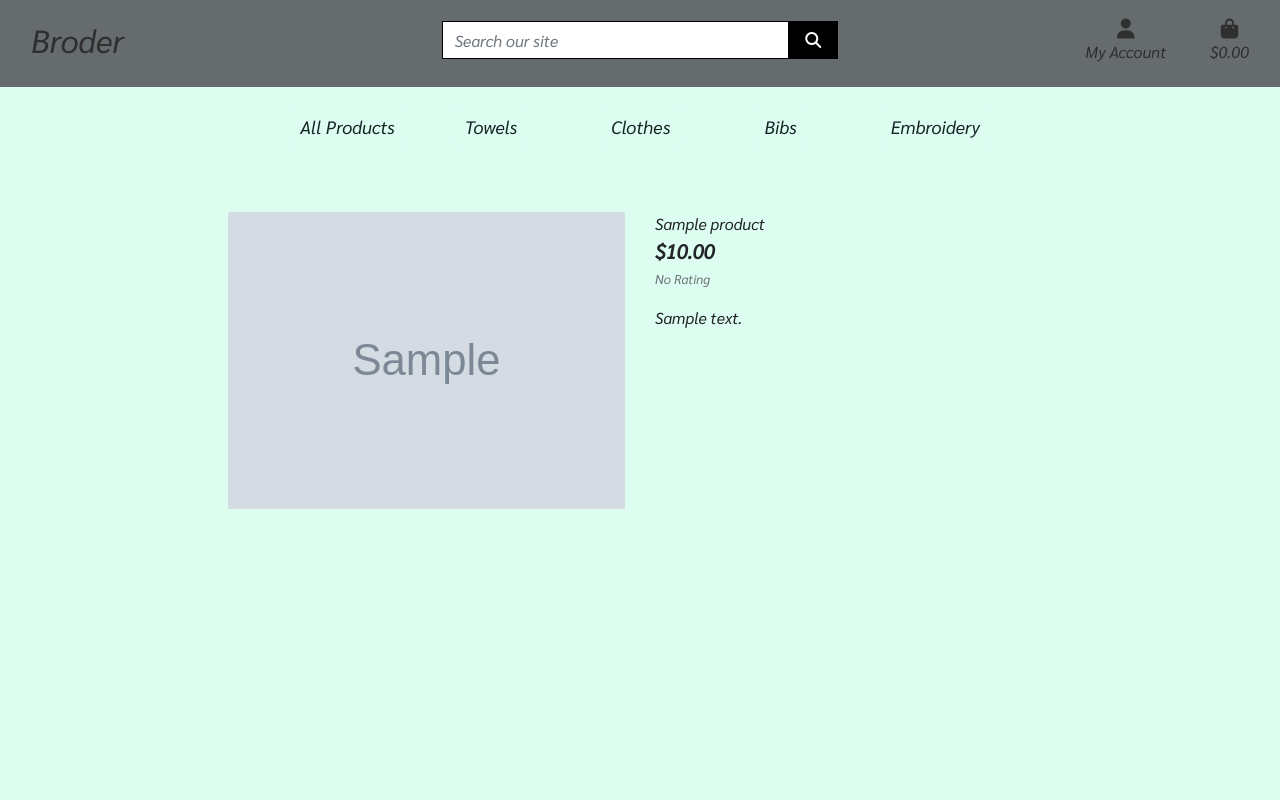
After one commit to Code-Institute-Submissions/Federvgh-ms4-broder, a Django app: page /products/1 in a window 1280 px wide. The commit adds this page. Run offline with Django 3.2, Linux system fonts and the light colour scheme; tables that the repository leaves empty hold one stand-in row (values such as "Sample post"); grey boxes marked "Sample" are stand-in pictures; parts of the project's set-up code (start-up, migrations or seed data) failed here and were passed over; some libraries are stand-ins or nearby versions.

Commit message:
added product details funcionality

```diff
--- /dev/null
+++ b/products/templates/products/product_detail.html
@@ -0,0 +1,43 @@
+{% extends "base.html" %}
+{% load static %}
+
+{% block page_header %}
+    <div class="container header-container">
+        <div class="row">
+            <div class="col"></div>
+        </div>
+    </div>
+{% endblock %}
+
+{% block content %}
+    <div class="overlay"></div>
+    <div class="container-fluid">
+        <div class="row">
+            <div class="col-12 col-md-6 col-lg-4 offset-lg-2">
+                <div class="image-container my-5">
+                    {% if product.image %}
+                        <a href="{{ product.image.url }}" target="_blank">
+                            <img class="card-img-top img-fluid" src="{{ product.image.url }}" alt="{{ product.name }}">
+                        </a>
+                        {% else %}
+                        <a href="">
+                            <img class="card-img-top img-fluid" src="{{ MEDIA_URL }}noimage.png" alt="{{ product.name }}">
+                        </a>
+                    {% endif %}
+                </div>
+            </div>
+            <div class="col-12 col-md-6 col-lg-4">
+                <div class="product-details-container mb-5 mt-md-5">
+                    <p class="mb-0">{{ product.name }}</p>
+                    <p class="lead mb-0 text-left font-weight-bold">${{ product.price }}</p>
+                    {% if product.rating %}
+                        <small class="text-muted"><i class="fas fa-star mr-1"></i>{{ product.rating }} / 5</small>
+                    {% else %}
+                        <small class="text-muted">No Rating</small>
+                    {% endif %}
+                    <p class="mt-3">{{ product.description }}</p>
+                </div>
+            </div>
+        </div>
+    </div>
+{% endblock %}
--- a/products/templates/products/products.html
+++ b/products/templates/products/products.html
@@ -26,7 +26,7 @@
                         <div class="col-sm-6 col-md-6 col-lg-4 col-xl-3">
                             <div class="card h-100 border-0">
                                 {% if product.image %}
-                                <a href="">
+                                <a href="{% url 'product_detail' product.id %}">
                                     <img class="card-img-top img-fluid" src="{{ product.image.url }}" alt="{{ product.name }}">
                                 </a>
                                 {% else %}
--- a/products/urls.py
+++ b/products/urls.py
@@ -2,5 +2,6 @@ from django.urls import path
 from . import views
 
 urlpatterns = [
-    path('', views.all_products, name='products')
+    path('', views.all_products, name='products'),
+    path('<product_id>', views.product_detail, name='product_detail'),
 ]
--- a/products/views.py
+++ b/products/views.py
@@ -1,9 +1,9 @@
-from django.shortcuts import render
+from django.shortcuts import render, get_object_or_404
 from .models import Product
 # Create your views here.
 
 def all_products(request):
-    """ Shows all products including sorting and searching"""
+    """ A view to show all products, including sorting and search queries """
 
     products = Product.objects.all()
 
@@ -11,5 +11,16 @@ def all_products(request):
         'products': products,
     }
 
+    return render(request, 'products/products.html', context)
 
-    return render(request, 'products/products.html', context)
+
+def product_detail(request, product_id):
+    """ A view to show individual products """
+
+    product = get_object_or_404(Product, pk=product_id)
+
+    context = {
+        'product': product,
+    }
+
+    return render(request, 'products/product_detail.html', context)
--- a/templates/includes/main-nav.html
+++ b/templates/includes/main-nav.html
@@ -1,14 +1,14 @@
 <div class="collapse navbar-collapse" id="main-nav">
     <ul class="navbar-nav w-auto mx-auto category-nav">
         <li class="nav-item dropdown">
-            <a class="logo-font nav-link text-black m-1" href="#" id="Product1" data-toggle="dropdown" aria-haspopup="true" aria-expanded="false">
+            <a class="logo-font nav-link text-black m-1" href="#" data-toggle="dropdown" aria-haspopup="true" aria-expanded="false">
                 <button>All Products</button>
             </a>
             <div class="dropdown-menu border-0" aria-labelledby="all-products-link">
                 <a href="" class="dropdown-item">By Price</a>
                 <a href="" class="dropdown-item">By Rating</a>
                 <a href="" class="dropdown-item">By Category</a>
-                <a href="" class="dropdown-item">All Products</a>
+                <a href="{% url 'products' %}" class="dropdown-item">All Products</a>
             </div>
         </li>
         <li class="nav-item px-4" id="#">
--- a/templates/includes/mobile-top-header.html
+++ b/templates/includes/mobile-top-header.html
@@ -1,4 +1,3 @@
-<ul>
   <li class="list-inline-item">
     <a class="text-black nav-link d-block d-lg-none" href="#" id="mobile-search" data-toggle="dropdown" aria-haspopup="true" aria-expanded="false">
         <div class="text-center">
@@ -55,4 +54,3 @@
         </div>
     </a>
   </li>
-</ul>
```
Also changed, not shown: media/IMG_20180821_222418174.png (added).
